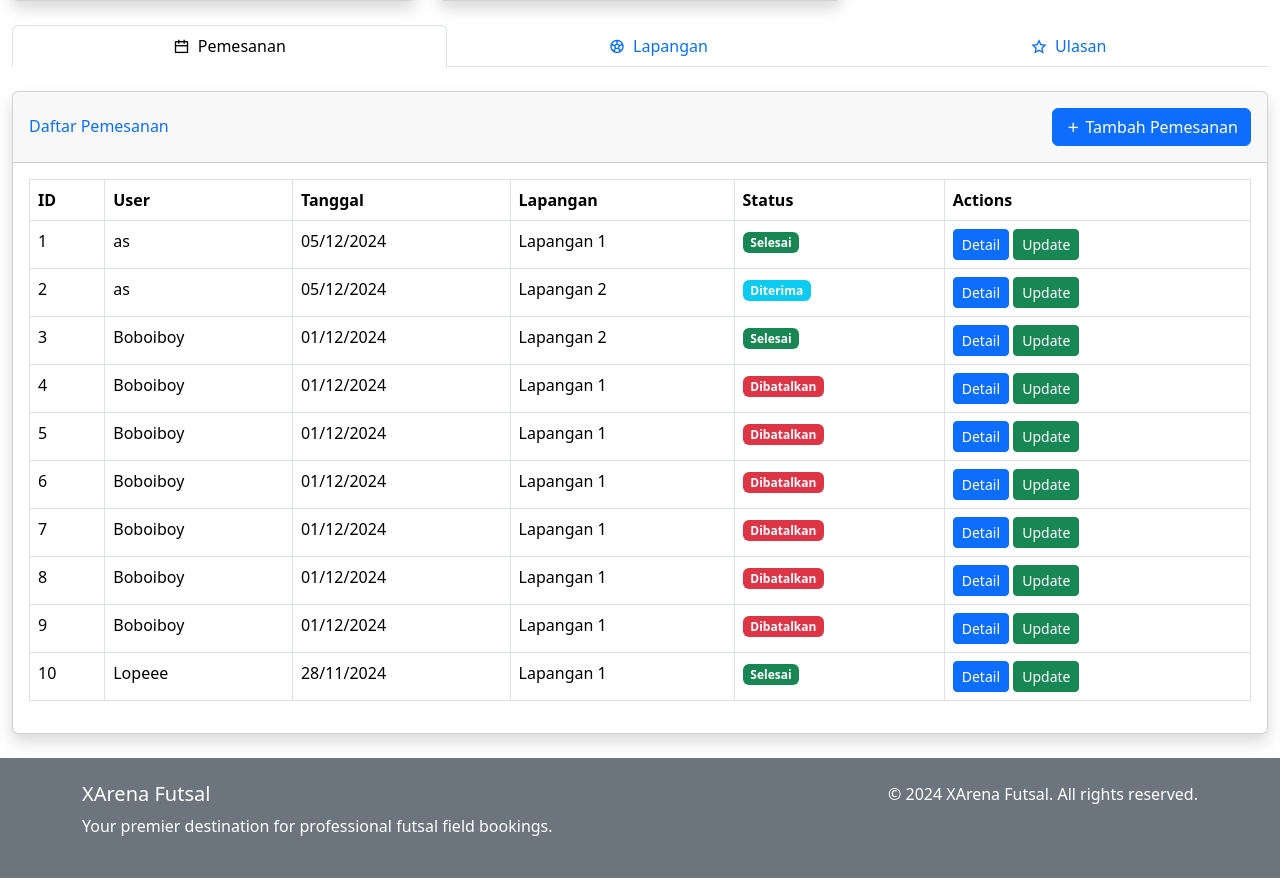
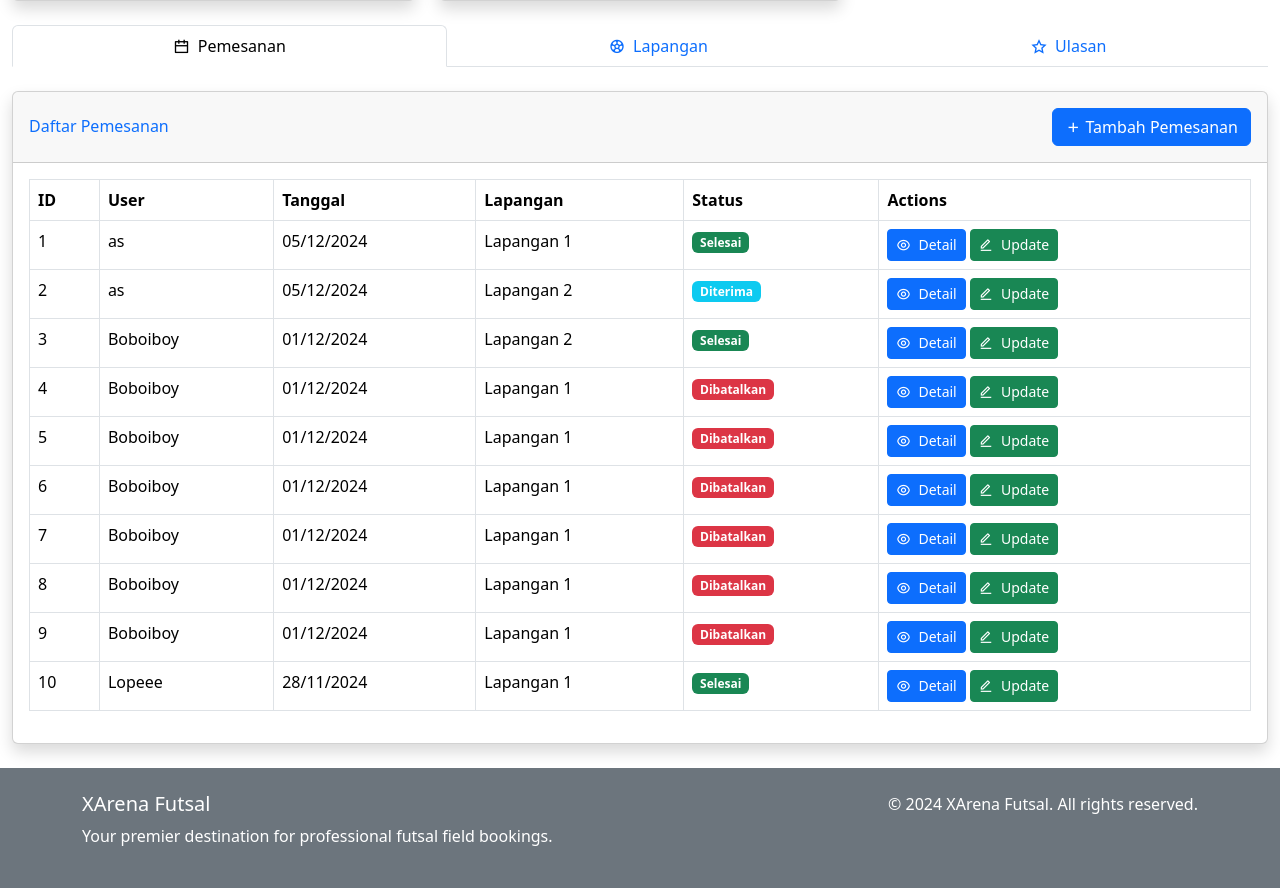
Before and after one commit to SalviaNabillah/Futsal-Django, a Django app: page /staff/dashboard/ in a window 1280 px wide. Shown: the part 380-1268 px from the top of the page. Run offline with Django 5.2, Linux system fonts and the light colour scheme; a user stored in the database is signed in; data comes from the database, SQL or seed files in the repository; both versions use the stored data as it was after the commit; some libraries are stand-ins or nearby versions.

Commit message:
enhance staff dashboard and detail pages with icons

```diff
--- a/templates/staff/dashboard_staff.html
+++ b/templates/staff/dashboard_staff.html
@@ -223,14 +223,15 @@
                     <a
                       href="{% url 'detail_pemesanan_staff' item.id %}"
                       class="btn btn-primary btn-sm"
-                      >Detail</a
                     >
+                      <i class="ri-eye-line me-2"></i>Detail
+                    </a>
                     <button
-                      class="btn btn-success btn-sm update-btn"
+                      class="btn btn-success btn-sm update-btn gap-2"
                       data-id="{{ item.id }}"
                       data-status="{{ item.status }}"
                     >
-                      Update
+                      <i class="ri-edit-line me-2"></i>Update
                     </button>
                   </td>
                 </tr>
--- a/templates/staff/detail_pemesanan_staff.html
+++ b/templates/staff/detail_pemesanan_staff.html
@@ -76,6 +76,6 @@
   </div>
 
   <!-- update modal -->
-  {% include '../components/modal_update_pemesanan.html' %}
+  {% include '../components/modal/update_pemesanan.html' %}
 </div>
 {% endblock %}
```
Also changed, not shown: db.sqlite3.
